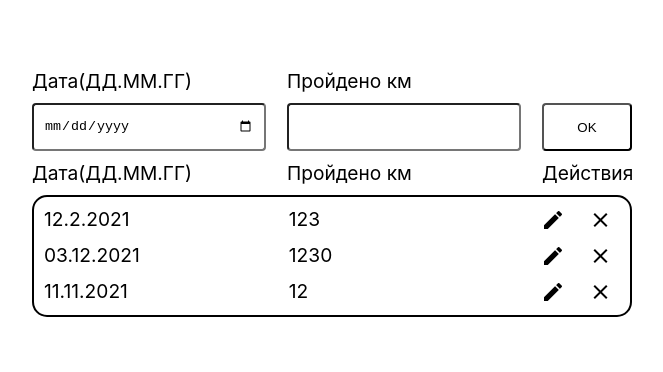
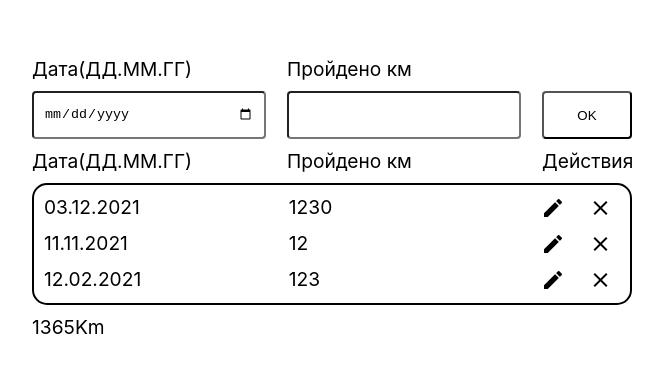
Before and after one commit to SemenovAndrei/ra-4.2, a React (Create React App) app: page / in a window 1280 px wide. Shown: the part 202-574 px from the top of the page, without its empty margins (308-971 px from the left). Built offline with nearby package versions, Linux system fonts and the light colour scheme.

Commit message:
add edit mod

```diff
--- a/src/components/TrainingDiary/TrainingDiary.jsx
+++ b/src/components/TrainingDiary/TrainingDiary.jsx
@@ -8,6 +8,7 @@ import { nanoid } from 'nanoid'
 function TrainingDiary(props) {
   const [form, setForm] = useState({
     name: '',
+    id: '',
   })
 
   const [data, setData] = useState(props.data)
@@ -17,6 +18,7 @@ function TrainingDiary(props) {
 
     setForm({
       name: '',
+      id: '',
     })
   }
 
@@ -26,6 +28,15 @@ function TrainingDiary(props) {
 
   const handleDelete = (id) => {
     setData((prev) => prev.filter((el) => el.id !== id))
+  }
+
+  const handleEdit = (id) => {
+    if (form.fieldDate && form.fieldLength) {
+      data.push({ id: nanoid(), date: form.fieldDate, length: form.fieldLength })
+    }
+    const item = data.find((el) => el.id === id)
+    setForm({ ...form, fieldDate: item.date, fieldLength: item.length })
+    handleDelete(id)
   }
 
   return (
@@ -42,6 +53,7 @@ function TrainingDiary(props) {
             return 1
           })}
           onDelete={handleDelete}
+          onEdit={handleEdit}
         />
       </div>
     </div>
--- a/src/components/TrainingDiaryList/TrainingDiaryList.jsx
+++ b/src/components/TrainingDiaryList/TrainingDiaryList.jsx
@@ -8,6 +8,11 @@ function TrainingDiaryList(props) {
   const onDelete = (id) => {
     props.onDelete(id)
   }
+
+  const onEdit = (id) => {
+    props.onEdit(id)
+  }
+
   return (
     <div className="TrainingDiaryList">
       <div className="TrainingDiaryList-titles">
@@ -18,10 +23,13 @@ function TrainingDiaryList(props) {
       <ul className="TrainingDiaryList-list">
         {props.data.map((o) => (
           <li key={o.id} className="TrainingDiaryList-list-item">
-            <TrainingDiaryListItem item={o} onDelete={onDelete} />
+            <TrainingDiaryListItem item={o} onDelete={onDelete} onEdit={onEdit} />
           </li>
         ))}
       </ul>
+      <div className="TrainingDiaryList-total">
+        {props.data.reduce((a, b) => a + +b.length, 0)}Km
+      </div>
     </div>
   )
 }
--- a/src/components/TrainingDiaryListItem/TrainingDiaryListItem.jsx
+++ b/src/components/TrainingDiaryListItem/TrainingDiaryListItem.jsx
@@ -8,12 +8,22 @@ function TrainingDiaryListItem(props) {
   const onDelete = (event) => {
     props.onDelete(event.target.dataset.id)
   }
+
+  const onEdit = (event) => {
+    props.onEdit(event.target.nextSibling.dataset.id)
+  }
+
   return (
     <div className="TrainingDiaryListItem">
       <div className="TrainingDiaryList-data">{date}</div>
       <div className="TrainingDiaryList-length">{props.item.length}</div>
       <div className="TrainingDiaryList-controls">
-        <button className="TrainingDiaryList-controls-edit material-icons">mode</button>
+        <button
+          className="TrainingDiaryList-controls-edit material-icons"
+          onClick={onEdit}
+        >
+          mode
+        </button>
         <button
           data-id={props.item.id}
           className="TrainingDiaryList-controls-delete material-icons"
--- a/src/data.js
+++ b/src/data.js
@@ -3,7 +3,7 @@ import { nanoid } from 'nanoid'
 export const data = [
   {
     id: nanoid(),
-    date: '2021-2-12',
+    date: '2021-02-12',
     length: 123,
   },
   {
```
